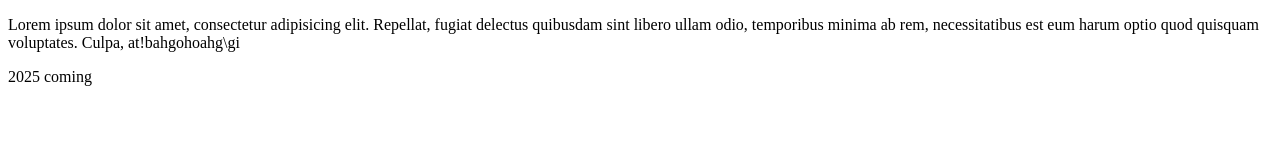
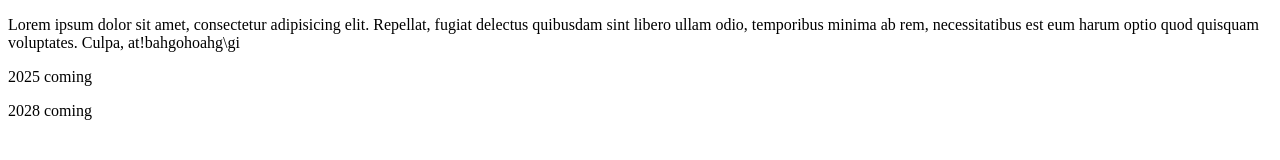
Before and after one commit to arammohd786/NewDemoRepo, a plain HTML site: page index1.html in a window 1280 px wide. Drawn offline with Linux system fonts and the light colour scheme.

Commit message:
2028 adding

```diff
--- a/index1.html
+++ b/index1.html
@@ -8,5 +8,6 @@
 <body>
     <p>Lorem ipsum dolor sit amet, consectetur adipisicing elit. Repellat, fugiat delectus quibusdam sint libero ullam odio, temporibus minima ab rem, necessitatibus est eum harum optio quod quisquam voluptates. Culpa, at!bahgohoahg\gi</p>
 <p>2025 coming</p>
+<p>2028 coming</p>
 </body>
 </html>
```
